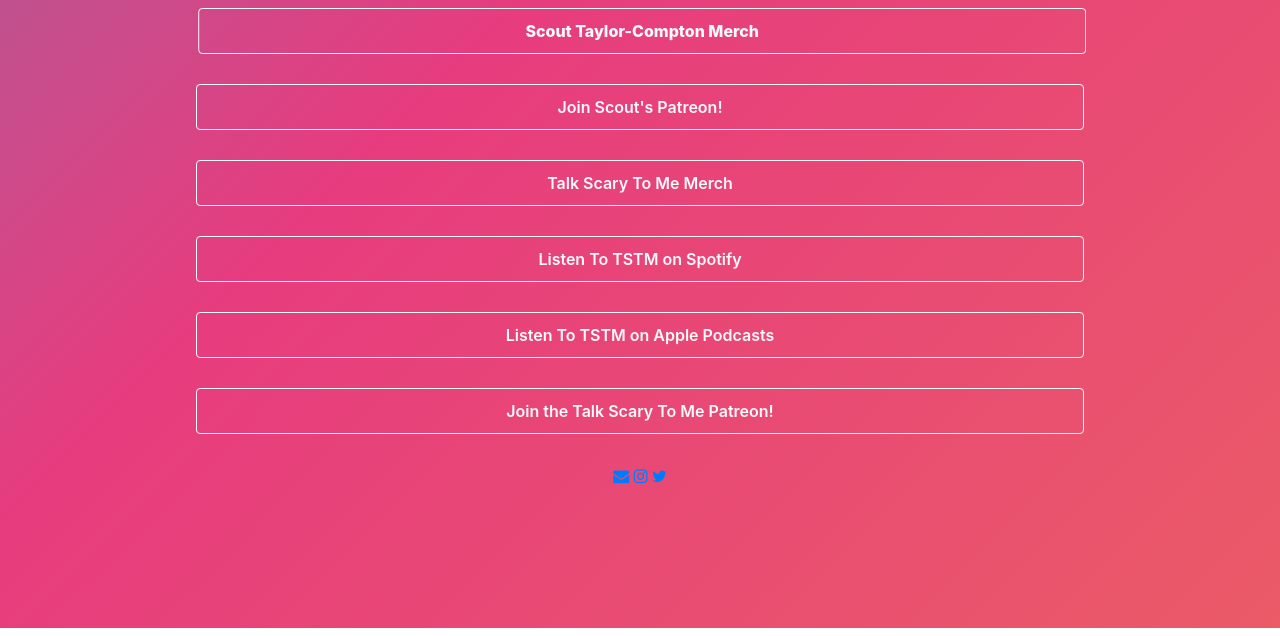
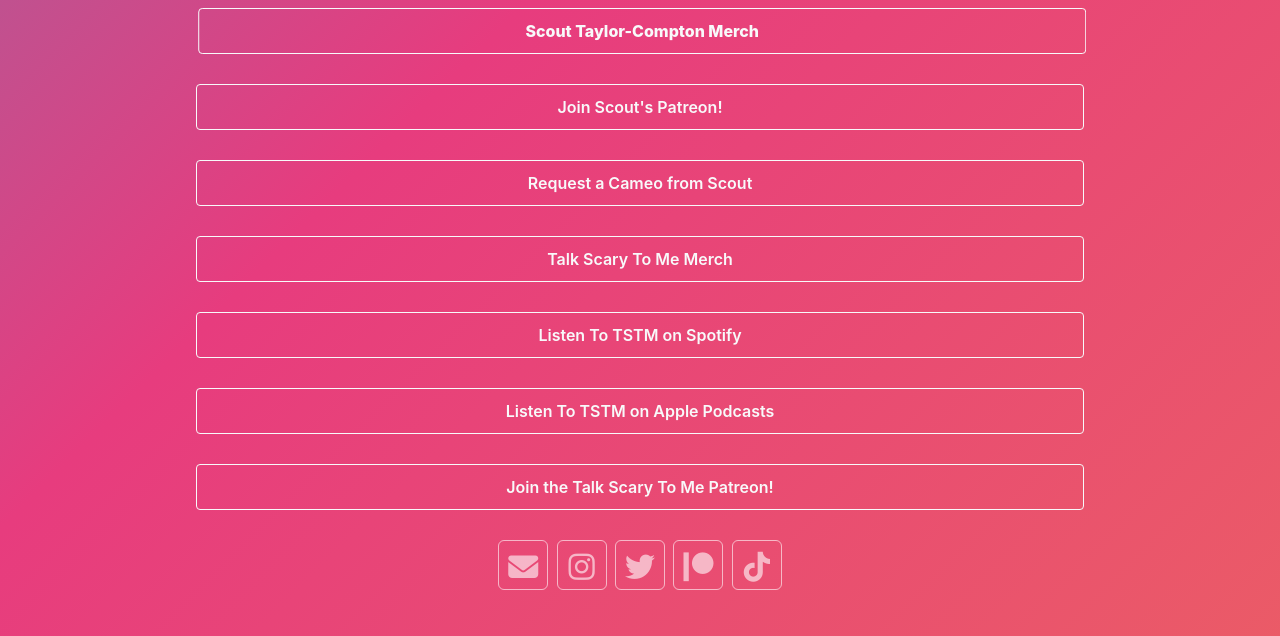
Before and after one commit to scoutcomptonmerch/scoutcomptonmerch.github.io, a plain HTML site: page index.html in a window 1280 px wide. Shown: the part 172-808 px from the top of the page. Drawn offline with nearby package versions, Linux system fonts and the light colour scheme.

Commit message:
Update index.html

```diff
--- a/index.html
+++ b/index.html
@@ -1,81 +1,115 @@
 <!DOCTYPE html>
-<html lang="en" >
+<html lang="en">
 
-<head><meta http-equiv="Content-Type" content="text/html; charset=windows-1252">
+<head>
+    <meta http-equiv="Content-Type" content="text/html; charset=windows-1252">
 
     <title>Scout Taylor-Compton Links</title>
 
     <meta name="viewport" content="width=device-width, initial-scale=1">
     <link rel="stylesheet" href="styles.css">
+    <link rel="stylesheet" href="socials.css">
+
     <link rel="stylesheet" href="https://stackpath.bootstrapcdn.com/bootstrap/4.1.3/css/bootstrap.min.css" integrity="sha384-MCw98/SFnGE8fJT3GXwEOngsV7Zt27NXFoaoApmYm81iuXoPkFOJwJ8ERdknLPMO" crossorigin="anonymous">
     <link href="https://fonts.googleapis.com/css?family=Lato" rel="stylesheet" type="text/css">
-    <link href="https://maxcdn.bootstrapcdn.com/font-awesome/4.7.0/css/font-awesome.min.css" rel="stylesheet" type="text/css">
+    <link href="https://cdnjs.cloudflare.com/ajax/libs/font-awesome/6.2.0/css/all.min.css" rel="stylesheet" type="text/css">
 </head>
 
 <body>
-        <!-- Alpha.ly Version 0.1 | Development Version -->
+    <!-- Alpha.ly Version 0.1 | Development Version -->
     <div class="container">
-    <div class="col-xs-12">
+        <div class="col-xs-12">
             <div class="text-center" style="padding-top: 30px; padding-bottom: 30px;">
                 <img class="backdrop linktree">
             </div>
-    </div>
+        </div>
     </div>
 
 
     <div class="container">
-    <div class="col-xs-12">
+        <div class="col-xs-12">
             <div class="text-center">
                 <div style="padding-bottom: 30px;">
-                    <button onclick="window.open('http://www.scoutcomptonmerch.com')" type="button" class="btn btn-outline-light shake" style="width: 80%; padding-top:10px; padding-bottom:10px; font-weight: 800;">Scout Taylor-Compton Merch</button>
+                    <button onclick="window.open('http://www.scoutcomptonmerch.com')" type="button"
+                        class="btn btn-outline-light shake"
+                        style="width: 80%; padding-top:10px; padding-bottom:10px; font-weight: 800;">Scout
+                        Taylor-Compton Merch</button>
                 </div>
                 <div style="padding-bottom: 30px;">
-                    <button onclick="window.open('https://www.patreon.com/user?u=80140278')" type="button" class="btn btn-outline-light" style="width: 80%; padding-top:10px; padding-bottom:10px; font-weight: 600;">Join Scout's Patreon!</button>
+                    <button onclick="window.open('https://www.patreon.com/user?u=80140278')" type="button"
+                        class="btn btn-outline-light"
+                        style="width: 80%; padding-top:10px; padding-bottom:10px; font-weight: 600;">Join Scout's
+                        Patreon!</button>
                 </div>
                 <div style="padding-bottom: 30px;">
-                    <button onclick="window.open('https://danielleharris.com/talk-scary-to-me-1/')" type="button" class="btn btn-outline-light" style="width: 80%; padding-top:10px; padding-bottom:10px; font-weight: 600;">Talk Scary To Me Merch</button>
+                    <button onclick="window.open('https://www.cameo.com/undertheseascout')" type="button"
+                        class="btn btn-outline-light"
+                        style="width: 80%; padding-top:10px; padding-bottom:10px; font-weight: 600;">Request a Cameo from Scout</button>
                 </div>
                 <div style="padding-bottom: 30px;">
-                    <button onclick="window.open('https://open.spotify.com/show/3B99wdum3IbHCkhOxsLBWB')" type="button" class="btn btn-outline-light" style="width: 80%; padding-top:10px; padding-bottom:10px; font-weight: 600;">Listen To TSTM on Spotify</button>
+                    <button onclick="window.open('https://danielleharris.com/talk-scary-to-me-1/')" type="button"
+                        class="btn btn-outline-light"
+                        style="width: 80%; padding-top:10px; padding-bottom:10px; font-weight: 600;">Talk Scary To Me
+                        Merch</button>
                 </div>
                 <div style="padding-bottom: 30px;">
-                    <button onclick="window.open('https://podcasts.apple.com/us/podcast/talk-scary-to-me/id1592924687')" type="button" class="btn btn-outline-light" style="width: 80%; padding-top:10px; padding-bottom:10px; font-weight: 600;">Listen To TSTM on Apple Podcasts</button>
+                    <button onclick="window.open('https://open.spotify.com/show/3B99wdum3IbHCkhOxsLBWB')" type="button"
+                        class="btn btn-outline-light"
+                        style="width: 80%; padding-top:10px; padding-bottom:10px; font-weight: 600;">Listen To TSTM on
+                        Spotify</button>
                 </div>
                 <div style="padding-bottom: 30px;">
-                    <button onclick="window.open('https://www.patreon.com/talkscarytome')" type="button" class="btn btn-outline-light" style="width: 80%; padding-top:10px; padding-bottom:10px; font-weight: 600;">Join the Talk Scary To Me Patreon!</button>
+                    <button onclick="window.open('https://podcasts.apple.com/us/podcast/talk-scary-to-me/id1592924687')"
+                        type="button" class="btn btn-outline-light"
+                        style="width: 80%; padding-top:10px; padding-bottom:10px; font-weight: 600;">Listen To TSTM on
+                        Apple Podcasts</button>
+                </div>
+                <div style="padding-bottom: 30px;">
+                    <button onclick="window.open('https://www.patreon.com/talkscarytome')" type="button"
+                        class="btn btn-outline-light"
+                        style="width: 80%; padding-top:10px; padding-bottom:10px; font-weight: 600;">Join the Talk Scary
+                        To Me Patreon!</button>
                 </div>
 
-                <div>
-
-                  <a class="social-icon" data-tooltip="scoutcomptonmerch@gmail.com" href="mailto:scoutcomptonmerch@gmail.com">
-                    <i class="fa fa-envelope fa-2xl" aria-hidden="true"></i>
-                  </a>
-
-                  <a class="social-icon" data-tooltip="Instgram" href="https://instagram.com/undertheseascout">
-                    <i class="fa fa-instagram fa-2xl" aria-hidden="true"></i>
-                  </a>
-
-                  <a class="social-icon" data-tooltip="Twitter" href="https://twitter.com/PoutyScouty">
-                    <i class="fa fa-twitter fa-2xl" aria-hidden="true"></i>
-                  </a>
-
-                  <a class="social-icon" data-tooltip="Patreon" href="https://www.patreon.com/user?u=80140278">
-                    <i class="fa-brands fa-patreon fa-2xl" aria-hidden="true"></i>
-                  </a>
-
-                  <a class="social-icon" data-tooltip="TSTM TikTok" href="https://www.tiktok.com/@talkscarytomepodcast">
-                    <i class="fa-brands fa-tiktok fa-2xl" aria-hidden="true"></i>
-                  </a>
-
+                <div style="padding-bottom: 30px;">
+                    <div id="social-test">
+                        <ul class="social">
+                            <li><a class="social-icon" data-tooltip="scoutcomptonmerch@gmail.com"
+                                    href="mailto:scoutcomptonmerch@gmail.com">
+                                    <i class="fa fa-envelope" aria-hidden="true"></i>
+                                </a></li>
+                            <li><a class="social-icon" data-tooltip="Instgram"
+                                    href="https://instagram.com/undertheseascout">
+                                    <i class="fa-brands fa-instagram" aria-hidden="true"></i>
+                                </a></li>
+                            <li><a class="social-icon" data-tooltip="Twitter"
+                                    href="https://twitter.com/PoutyScouty">
+                                    <i class="fa-brands fa-twitter" aria-hidden="true"></i>
+                                </a></li>
+                            <li><a class="social-icon" data-tooltip="Patreon"
+                                    href="https://www.patreon.com/user?u=80140278">
+                                    <i class="fa-brands fa-patreon" aria-hidden="true"></i>
+                                </a></li>
+                            <li><a class="social-icon" data-tooltip="TSTM TikTok"
+                                    href="https://www.tiktok.com/@talkscarytomepodcast">
+                                    <i class="fa-brands fa-tiktok" aria-hidden="true"></i>
+                                </a></li>
+                        </ul>
+                    </div>
                 </div>
             </div>
 
-
+        </div>
     </div>
-    </div>
-    <script src="https://code.jquery.com/jquery-3.3.1.slim.min.js" integrity="sha384-q8i/X+965DzO0rT7abK41JStQIAqVgRVzpbzo5smXKp4YfRvH+8abtTE1Pi6jizo" crossorigin="anonymous"></script>
-    <script src="https://cdnjs.cloudflare.com/ajax/libs/popper.js/1.14.3/umd/popper.min.js" integrity="sha384-ZMP7rVo3mIykV+2+9J3UJ46jBk0WLaUAdn689aCwoqbBJiSnjAK/l8WvCWPIPm49" crossorigin="anonymous"></script>
-    <script src="https://stackpath.bootstrapcdn.com/bootstrap/4.1.3/js/bootstrap.min.js" integrity="sha384-ChfqqxuZUCnJSK3+MXmPNIyE6ZbWh2IMqE241rYiqJxyMiZ6OW/JmZQ5stwEULTy" crossorigin="anonymous"></script>
+    <script src="https://code.jquery.com/jquery-3.3.1.slim.min.js"
+        integrity="sha384-q8i/X+965DzO0rT7abK41JStQIAqVgRVzpbzo5smXKp4YfRvH+8abtTE1Pi6jizo"
+        crossorigin="anonymous"></script>
+    <script src="https://cdnjs.cloudflare.com/ajax/libs/popper.js/1.14.3/umd/popper.min.js"
+        integrity="sha384-ZMP7rVo3mIykV+2+9J3UJ46jBk0WLaUAdn689aCwoqbBJiSnjAK/l8WvCWPIPm49"
+        crossorigin="anonymous"></script>
+    <script src="https://stackpath.bootstrapcdn.com/bootstrap/4.1.3/js/bootstrap.min.js"
+        integrity="sha384-ChfqqxuZUCnJSK3+MXmPNIyE6ZbWh2IMqE241rYiqJxyMiZ6OW/JmZQ5stwEULTy"
+        crossorigin="anonymous"></script>
     <!-- This pre-lander was created by Brandon Nilsson -->
     <!-- You're welcome to edit, reproduce and change this template as long as original contributation stays present on the website at all times.  -->
 </body>
```
